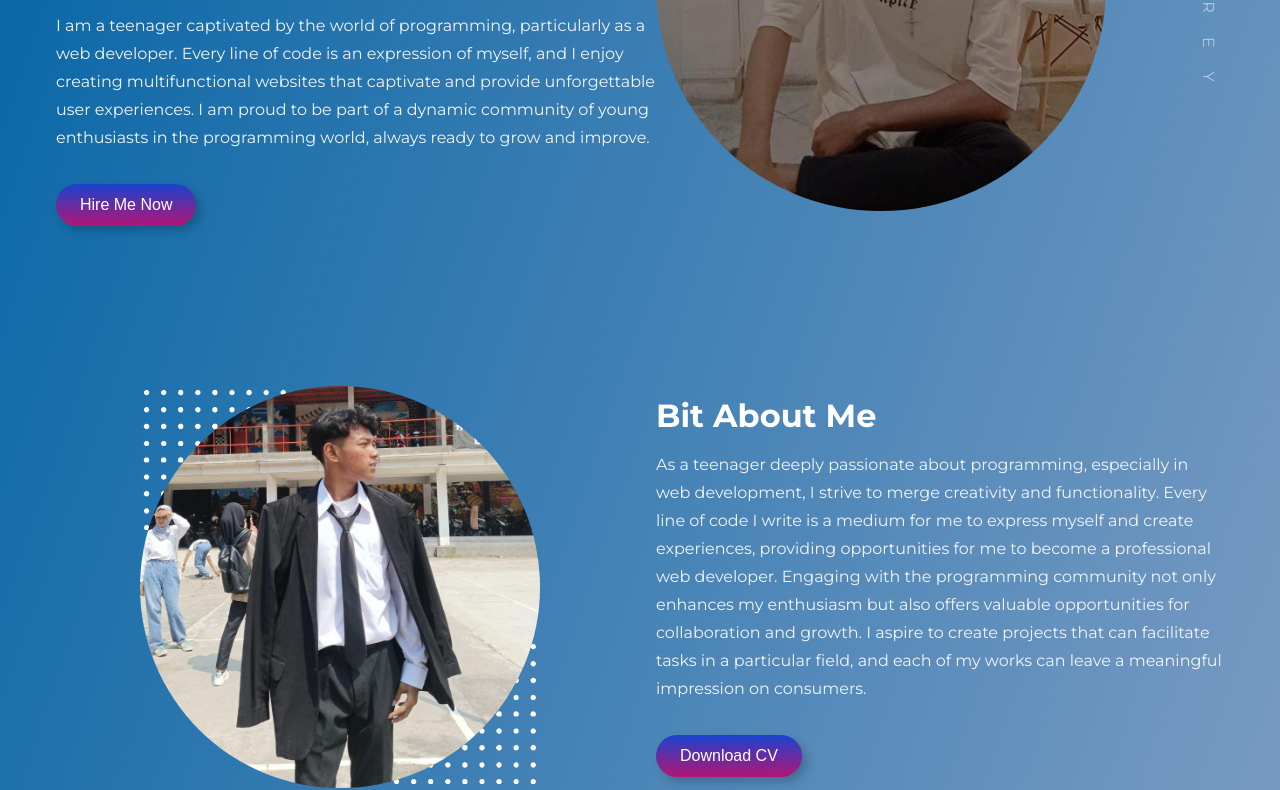
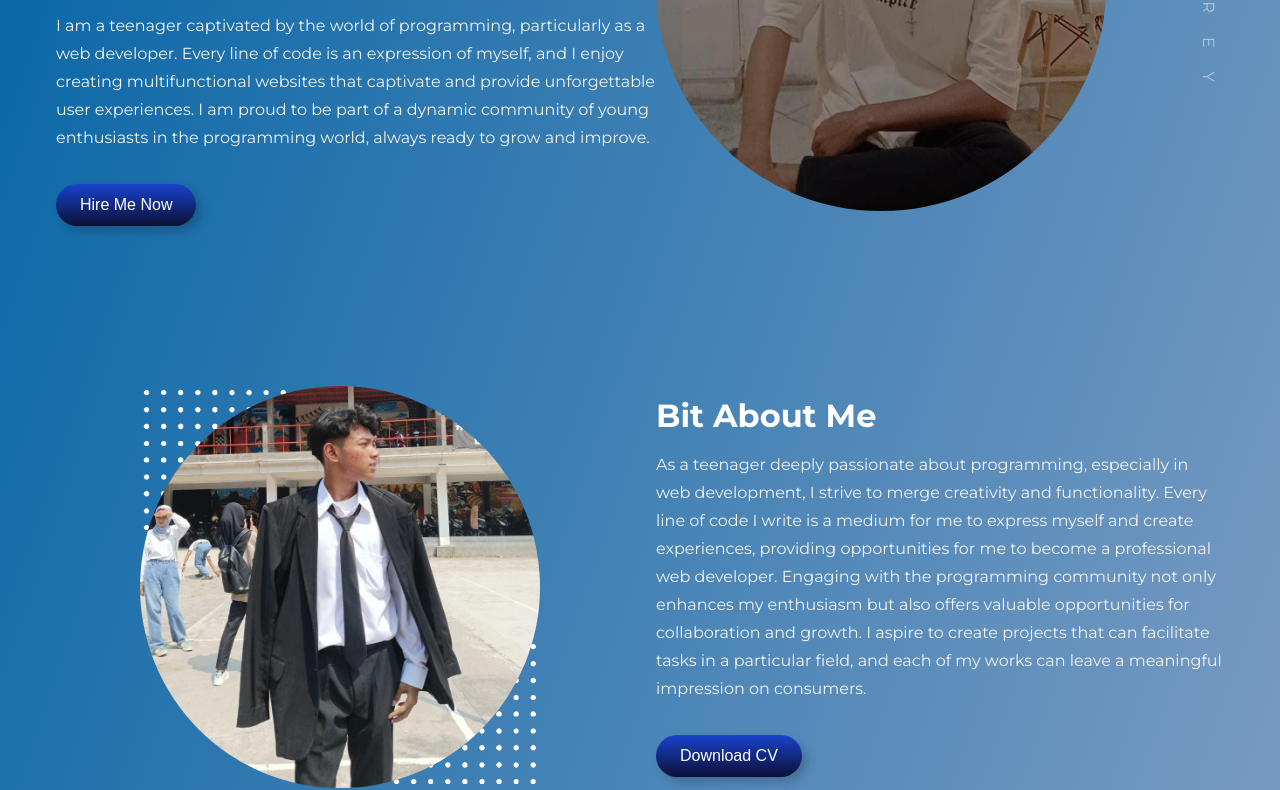
Before and after one commit to ditoojfr/ditoojfr.github.io, a plain HTML site: page index.html in a window 1280 px wide. Shown: the part 440-1230 px from the top of the page. Drawn offline with nearby package versions, Linux system fonts and the light colour scheme.

Commit message:
Update styles.css

```diff
--- a/styles.css
+++ b/styles.css
@@ -2,7 +2,7 @@
 
 :root {
   --primary-color: #1943ce;
-  --secondary-color: #b31576;
+  --secondary-color: #0c1036;
   --extra-light: #f3f4f6;
   --white: #ffffff;
   --gradient-1: linear-gradient(to bottom right, #0163a5,hsl(234, 24%, 76%));
```
